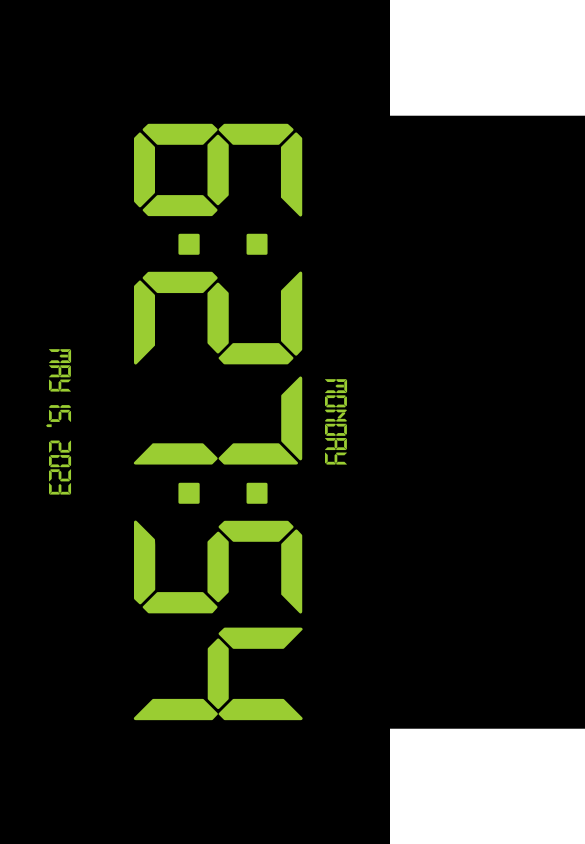
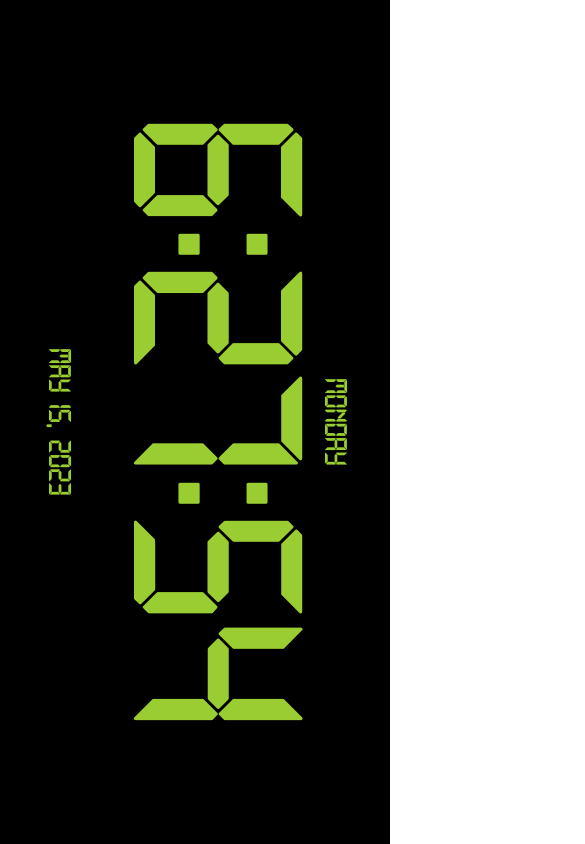
Before and after one commit to Thecoderboy1/updatedDigitalClock, a plain HTML site: page index.html in a window 390 px wide. Shown: the top 844 px of the page, 585 px wide, since content can reach past the window. Drawn offline with Linux system fonts and the light colour scheme.

Commit message:
Update phone.css

```diff
--- a/phone.css
+++ b/phone.css
@@ -1,7 +1,6 @@
 .container{
     transform: rotate(90deg);
-    width: 1000px;
-    height: 100vh;
+
     box-shadow: none;
     font-size: 1.4rem;
 }
```
